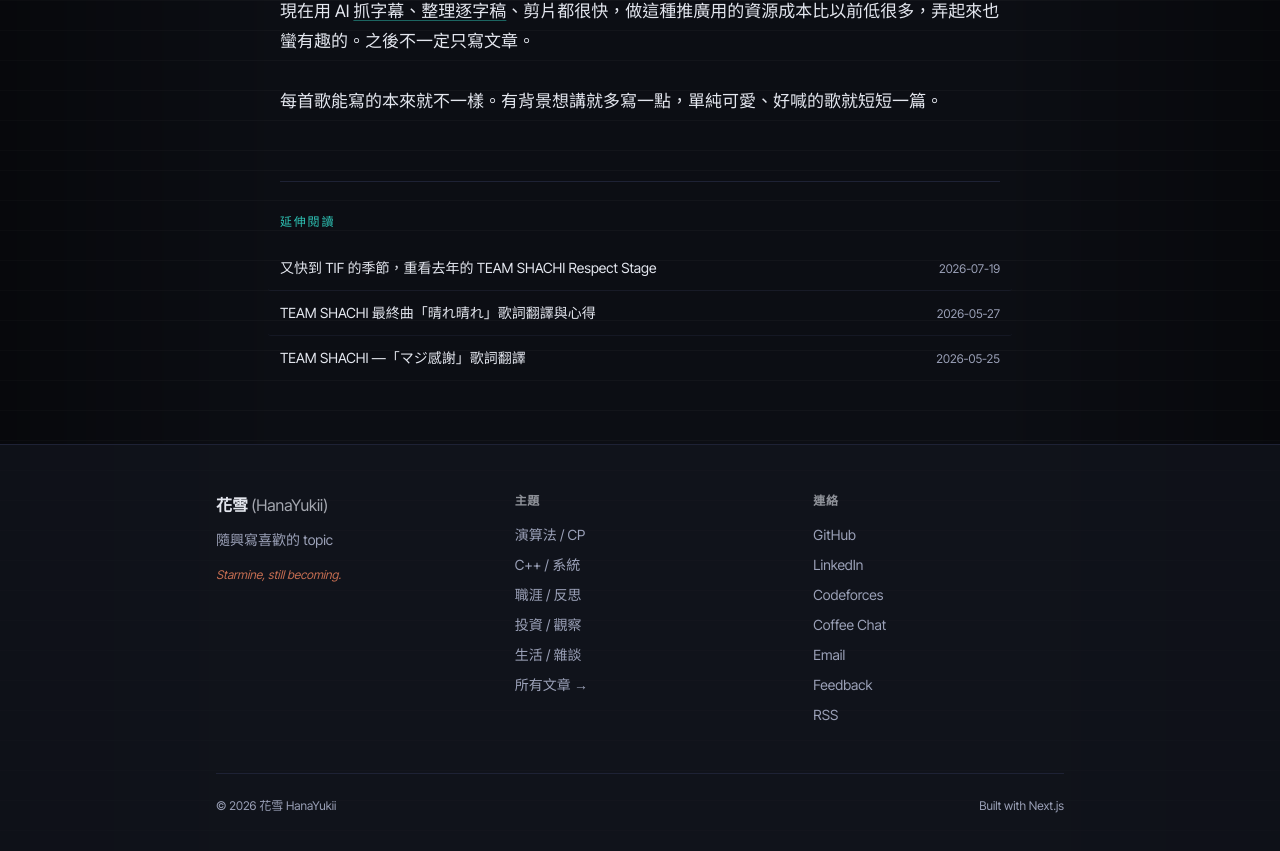
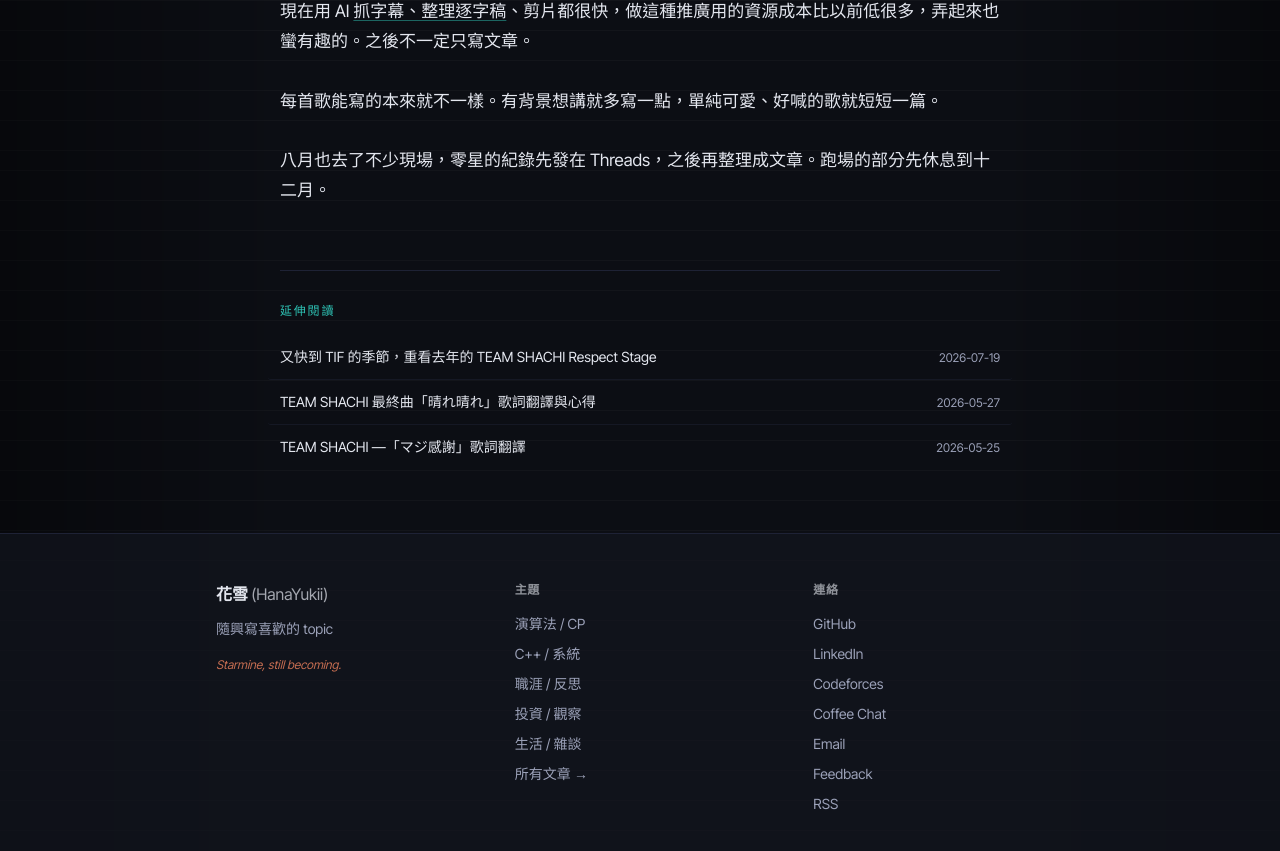
Before and after one commit to HanaYukii/hanayukii-site, a Next.js app: page /blog/idol-lyrics-translation-series in a window 1280 px wide. Shown: the part 1449-2300 px from the top of the page. Built offline with nearby package versions, Linux system fonts and the light colour scheme.

Commit message:
Add a note about August live shows

```diff
--- a/src/app/blog/idol-lyrics-translation-series/page.tsx
+++ b/src/app/blog/idol-lyrics-translation-series/page.tsx
@@ -158,6 +158,9 @@ export default function IdolLyricsTranslationSeries() {
           <p>
             每首歌能寫的本來就不一樣。有背景想講就多寫一點，單純可愛、好喊的歌就短短一篇。
           </p>
+          <p>
+            八月也去了不少現場，零星的紀錄先發在 Threads，之後再整理成文章。跑場的部分先休息到十二月。
+          </p>
         </FadeIn>
       </div>
 
```
